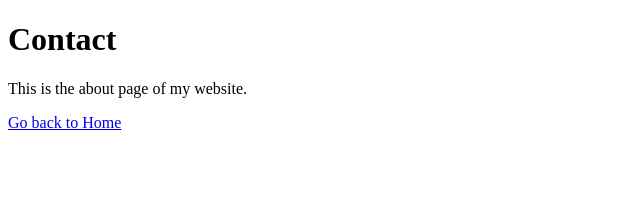
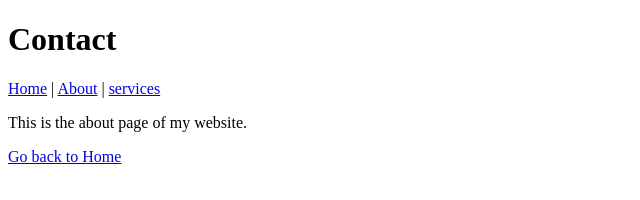
Before and after one commit to fahisnibu-nbf/fahisnibu-nbf.github, a plain HTML site: page contact.html in a window 1280 px wide. Shown: the whole page, without its empty margins (0-640 px from the left). Drawn offline with Linux system fonts and the light colour scheme.

Commit message:
Update contact.html

```diff
--- a/contact.html
+++ b/contact.html
@@ -5,6 +5,11 @@
 </head>
 <body>
     <h1>Contact</h1>
+    <nav>
+        <a href="index.html">Home</a> |
+        <a href="about.html">About</a> |
+        <a href="service.html">services</a>
+    </nav>
     <p>This is the about page of my website.</p>
     <a href="index.html">Go back to Home</a>
 </body>
```
